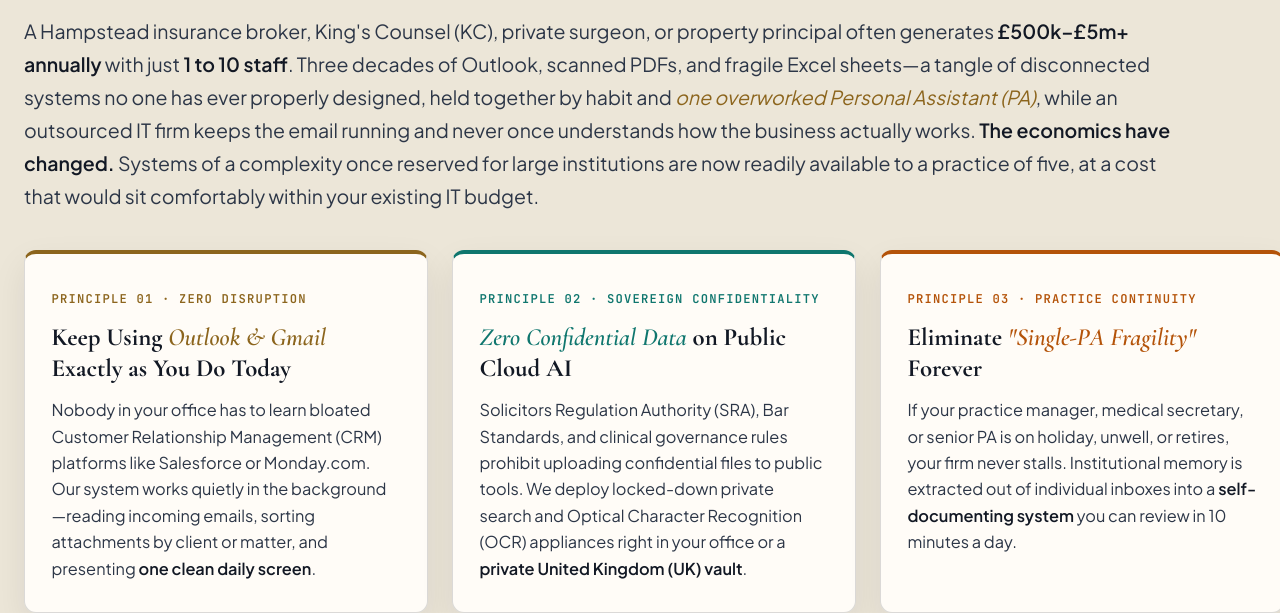
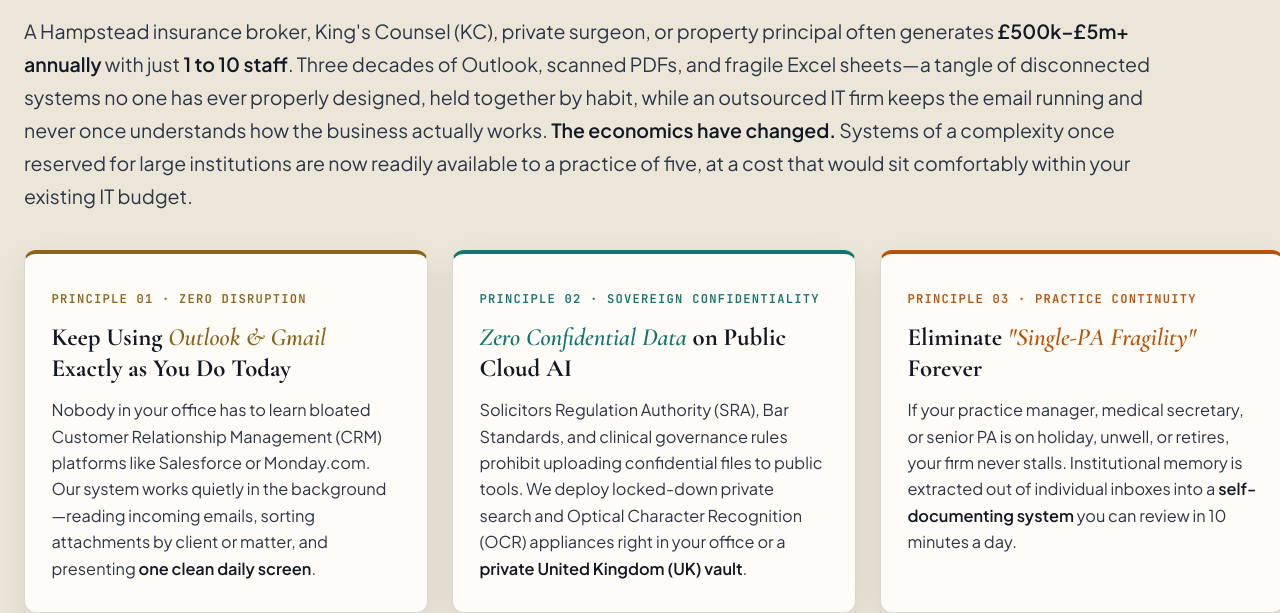
Before and after one commit to wazzuck/heathandcity, a website with bundled scripts: page index.html in a window 1280 px wide. Shown: the part 214-827 px from the top of the page. Built offline with nearby package versions, Linux system fonts and the light colour scheme; animation ran at ten frames a second.

Commit message:
Streamline principal lead copy to focus on habit and outsourced IT
- Remove the overworked Personal Assistant reference from the principal lead.
- Keep the narrative cleanly focused on systems held together by habit
  while outsourced IT maintains basic email without understanding the
  practice.

```diff
--- a/index.html
+++ b/index.html
@@ -97,13 +97,13 @@ INVARIANTS:
           <strong>£500k–£5m+ annually</strong> with just
           <strong>1 to 10 staff</strong>. Three decades of Outlook, scanned
           PDFs, and fragile Excel sheets&mdash;a tangle of disconnected systems
-          no one has ever properly designed, held together by habit and
-          <em>one overworked Personal Assistant (PA)</em>, while an outsourced
-          IT firm keeps the email running and never once understands how the
-          business actually works. <strong>The economics have changed.</strong>
-          Systems of a complexity once reserved for large institutions are now
-          readily available to a practice of five, at a cost that would sit
-          comfortably within your existing IT budget.
+          no one has ever properly designed, held together by habit, while an
+          outsourced IT firm keeps the email running and never once understands
+          how the business actually works.
+          <strong>The economics have changed.</strong> Systems of a complexity
+          once reserved for large institutions are now readily available to a
+          practice of five, at a cost that would sit comfortably within your
+          existing IT budget.
         </p>
 
         <div class="clerk-promises">
```
